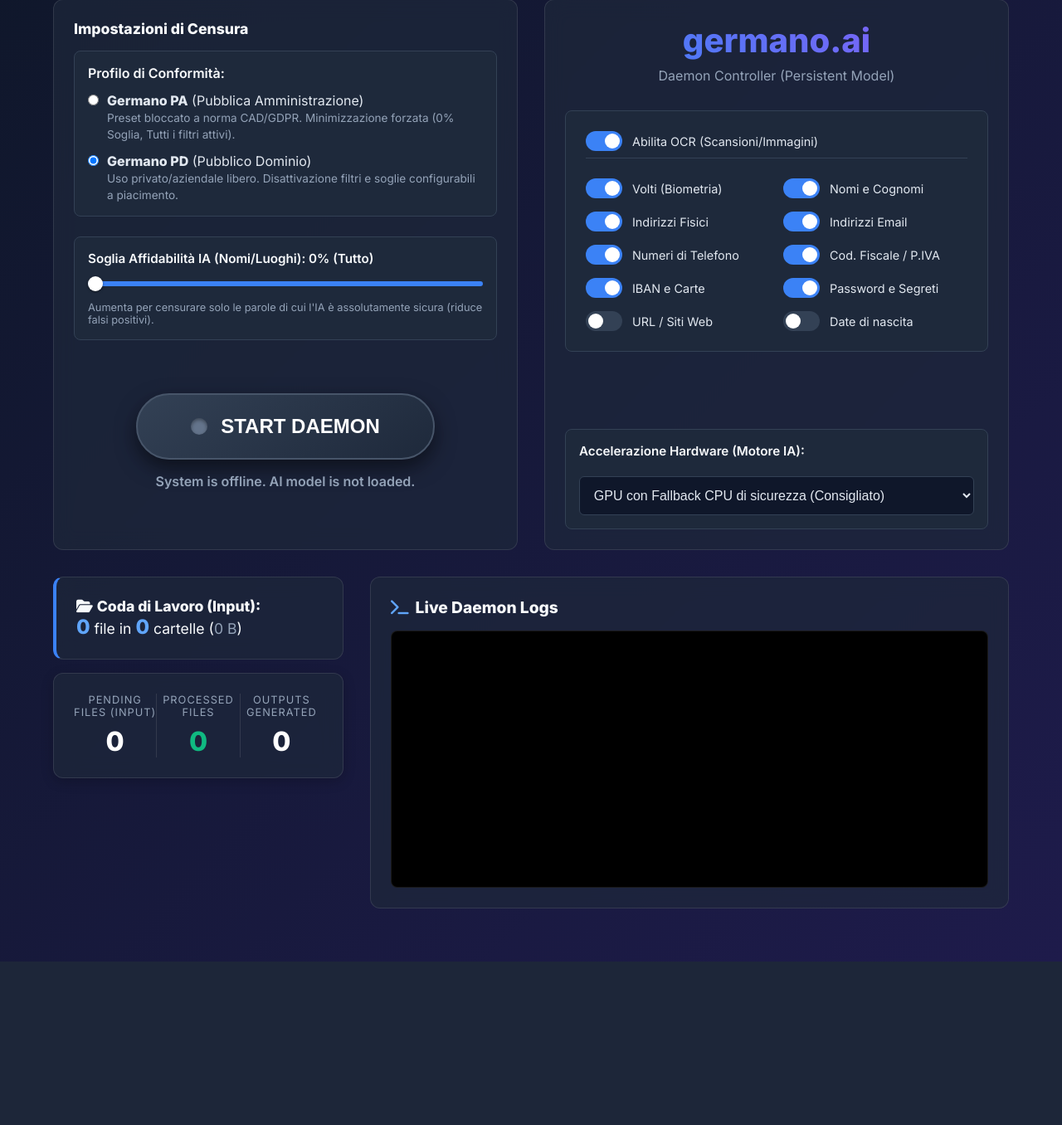
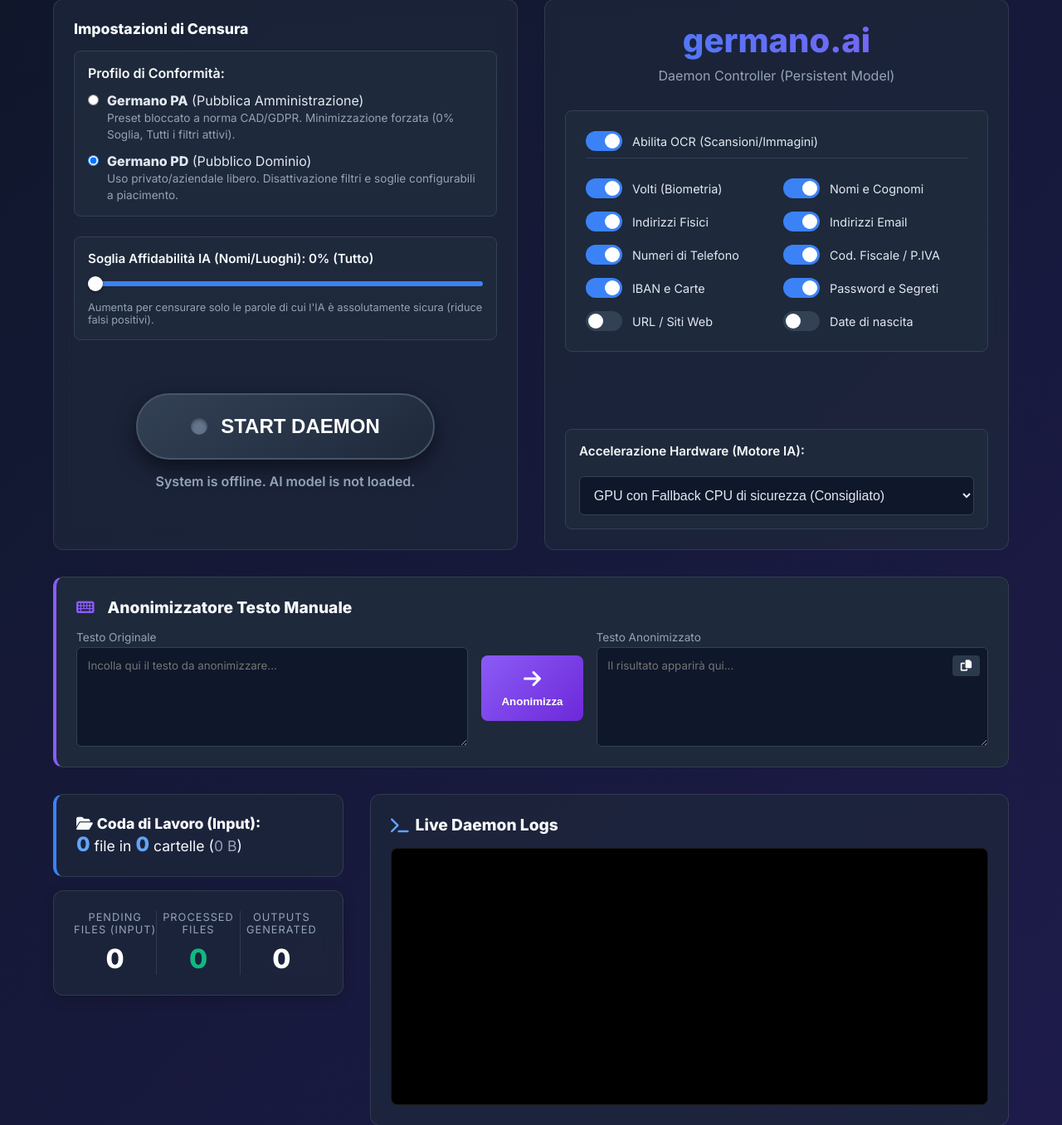
Before and after one commit to germano-ai/germano-ai-standalone, a Flask app: page / in a window 1280 px wide. Shown: the part 104-1460 px from the top of the page at 83% size. Before the commit the page ends 1263 px from the top, so only its background shows below. Run offline with Flask 3, Linux system fonts and the light colour scheme; data that the repository does not hold is empty.

Commit message:
[v0.32-alpha] Aggiunto Anonimizzatore Testo Manuale nella Dashboard

```diff
--- a/server.py
+++ b/server.py
@@ -146,6 +146,24 @@ def check_update():
         "latest_version": "unknown",
         "update_available": False
     })
+
+@app.route('/api/v1/anonymize_text', methods=['POST'])
+def api_anonymize_text():
+    if not is_daemon_running():
+        return jsonify({"error": "Il demone IA non è in esecuzione."}), 503
+
+    data = request.get_json(force=True, silent=True)
+    if not data or 'text' not in data:
+        return jsonify({"error": "Fornire un JSON con il campo 'text'."}), 400
+
+    try:
+        resp = requests.post("http://127.0.0.1:8001/internal/anonymize_text", json={"text": data["text"]}, timeout=30)
+        if resp.status_code == 200:
+            return jsonify(resp.json())
+        else:
+            return jsonify({"error": "Errore interno del demone."}), 500
+    except Exception as e:
+        return jsonify({"error": str(e)}), 500
 
 @app.route('/api/v1/anonymize', methods=['POST'])
 def api_anonymize():
--- a/static/script.js
+++ b/static/script.js
@@ -367,4 +367,59 @@ document.addEventListener('DOMContentLoaded', () => {
     pollStatus();
     // Poll every 1 second
     pollInterval = setInterval(pollStatus, 1000);
+
+    // --- Manual Text Anonymizer ---
+    const btnManualAnonymize = document.getElementById('btn-manual-anonymize');
+    const txtInput = document.getElementById('manual-text-input');
+    const txtOutput = document.getElementById('manual-text-output');
+    const btnCopyOutput = document.getElementById('btn-copy-output');
+
+    if (btnManualAnonymize && txtInput && txtOutput) {
+        btnManualAnonymize.addEventListener('click', async () => {
+            const text = txtInput.value.trim();
+            if (!text) return;
+
+            if (currentDaemonState !== 'running') {
+                alert("Devi prima avviare il demone (START DAEMON) per poter anonimizzare il testo.");
+                return;
+            }
+
+            btnManualAnonymize.disabled = true;
+            btnManualAnonymize.style.opacity = '0.7';
+            btnManualAnonymize.querySelector('span').textContent = 'Elaborazione...';
+
+            try {
+                const response = await fetch('/api/v1/anonymize_text', {
+                    method: 'POST',
+                    headers: { 'Content-Type': 'application/json' },
+                    body: JSON.stringify({ text: text })
+                });
+
+                const data = await response.json();
+
+                if (response.ok && data.anonymized) {
+                    txtOutput.value = data.anonymized;
+                } else {
+                    txtOutput.value = "Errore: " + (data.error || "Impossibile elaborare il testo.");
+                }
+            } catch (error) {
+                console.error("Manual anonymize error:", error);
+                txtOutput.value = "Errore di connessione al server locale.";
+            } finally {
+                btnManualAnonymize.disabled = false;
+                btnManualAnonymize.style.opacity = '1';
+                btnManualAnonymize.querySelector('span').textContent = 'Anonimizza';
+            }
+        });
+
+        btnCopyOutput.addEventListener('click', () => {
+            if (txtOutput.value) {
+                txtOutput.select();
+                document.execCommand('copy');
+                const icon = btnCopyOutput.querySelector('i');
+                icon.className = 'fas fa-check';
+                setTimeout(() => { icon.className = 'fas fa-copy'; }, 2000);
+            }
+        });
+    }
 });
--- a/templates/index.html
+++ b/templates/index.html
@@ -155,6 +155,37 @@
 
         </div>
 
+        <!-- MIDDLE SECTION: MANUAL TEXT ANONYMIZER -->
+        <div class="card" style="margin-bottom: 2rem; padding: 1.5rem; background: #1e293b; border-left: 4px solid #8b5cf6;">
+            <h2 style="margin-top: 0; color: #f8fafc; font-size: 1.2rem; margin-bottom: 1rem;">
+                <i class="fas fa-keyboard" style="color: #8b5cf6; margin-right: 8px;"></i>
+                Anonimizzatore Testo Manuale
+            </h2>
+            <div style="display: grid; grid-template-columns: 1fr auto 1fr; gap: 1rem; align-items: stretch;">
+                <div style="display: flex; flex-direction: column;">
+                    <label style="color: #94a3b8; font-size: 0.85rem; margin-bottom: 0.3rem;">Testo Originale</label>
+                    <textarea id="manual-text-input" placeholder="Incolla qui il testo da anonimizzare..." style="flex-grow: 1; padding: 0.8rem; background: #0f172a; border: 1px solid #334155; border-radius: 6px; color: #e2e8f0; font-family: inherit; resize: vertical; min-height: 120px;"></textarea>
+                </div>
+
+                <div style="display: flex; align-items: center; justify-content: center;">
+                    <button id="btn-manual-anonymize" style="background: linear-gradient(135deg, #8b5cf6, #6d28d9); border: none; padding: 1rem 1.5rem; border-radius: 8px; color: white; font-weight: bold; cursor: pointer; display: flex; flex-direction: column; align-items: center; gap: 0.5rem; transition: transform 0.2s;">
+                        <i class="fas fa-arrow-right" style="font-size: 1.5rem;"></i>
+                        <span>Anonimizza</span>
+                    </button>
+                </div>
+
+                <div style="display: flex; flex-direction: column;">
+                    <label style="color: #94a3b8; font-size: 0.85rem; margin-bottom: 0.3rem;">Testo Anonimizzato</label>
+                    <div style="position: relative; flex-grow: 1; display: flex;">
+                        <textarea id="manual-text-output" readonly placeholder="Il risultato apparirà qui..." style="width: 100%; padding: 0.8rem; background: #0f172a; border: 1px solid #334155; border-radius: 6px; color: #10b981; font-family: inherit; resize: vertical; min-height: 120px; outline: none;"></textarea>
+                        <button id="btn-copy-output" style="position: absolute; top: 10px; right: 10px; background: rgba(51, 65, 85, 0.8); border: none; border-radius: 4px; color: white; padding: 5px 10px; cursor: pointer;" title="Copia negli appunti">
+                            <i class="fas fa-copy"></i>
+                        </button>
+                    </div>
+                </div>
+            </div>
+        </div>
+
         <!-- BOTTOM SECTION -->
         <div class="bottom-grid">
 
```
Also changed, not shown: CHANGELOG.md, 1 other file.
